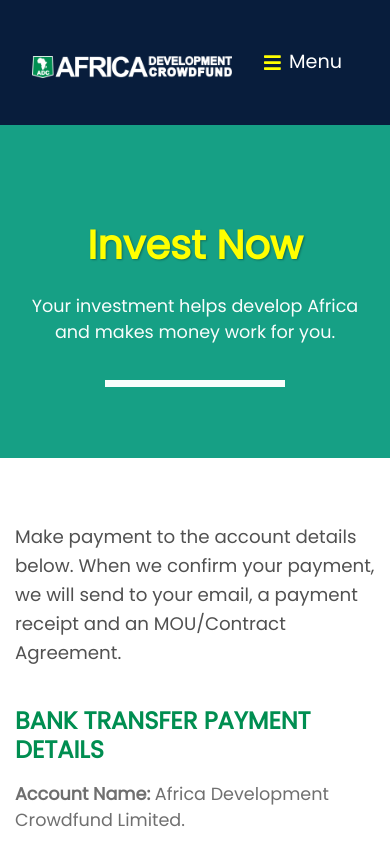
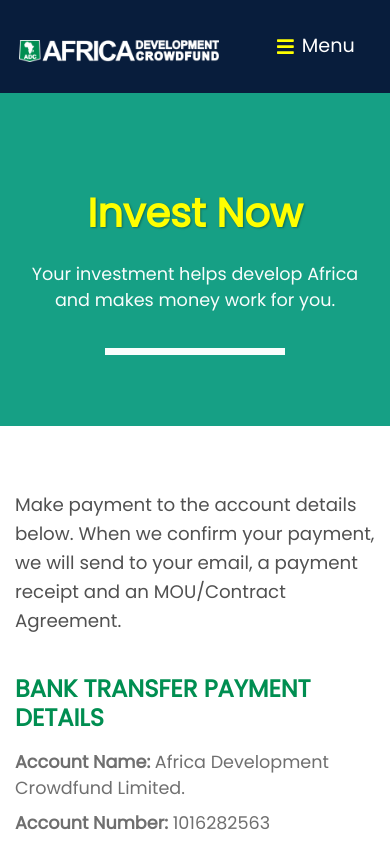
Before and after one commit to Achilles45/ukpore, a Vue app: page / in a window 390 px wide. Shown: the top 844 px of the page. Built offline with nearby package versions, Linux system fonts and the light colour scheme.

Commit message:
More fixes to the navbar

```diff
--- a/src/components/Navbar.vue
+++ b/src/components/Navbar.vue
@@ -134,7 +134,10 @@
 //MEDIA QUERIES
 @media only screen and (max-width: 1100px){
     .navbar__wrapper{
-        padding: 2rem 0 !important;
+        padding: 1rem 0 !important;
+    }
+    .navbar__holder{
+        padding: 0 1.2rem !important;
     }
     .logo__img{
         max-width: 200px !important;
```
